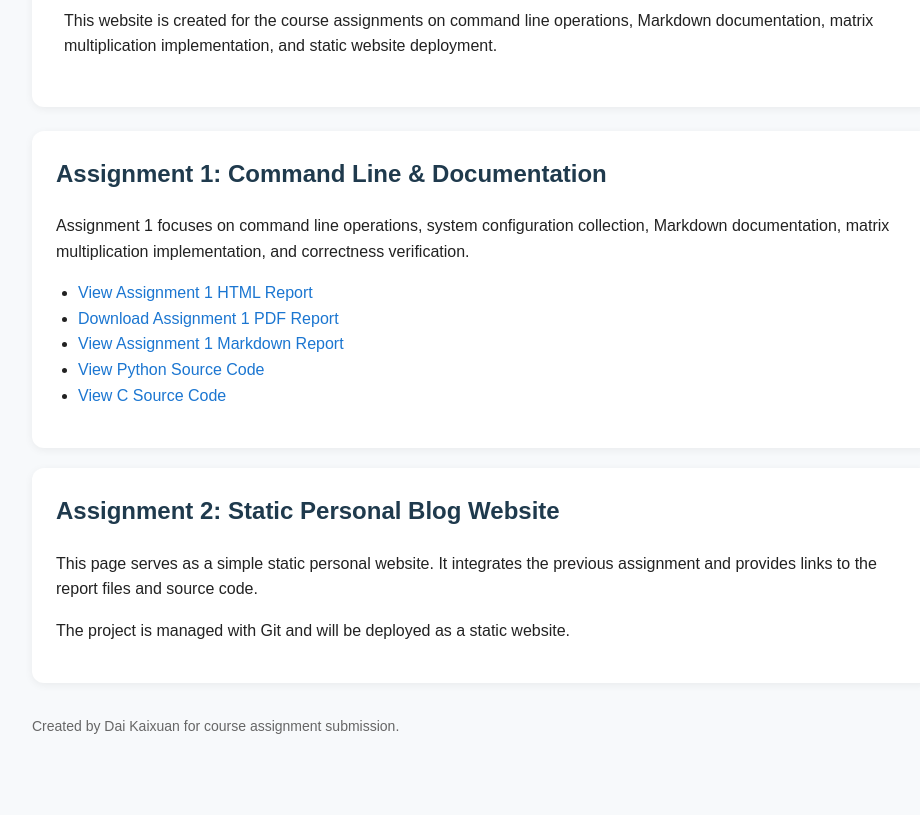
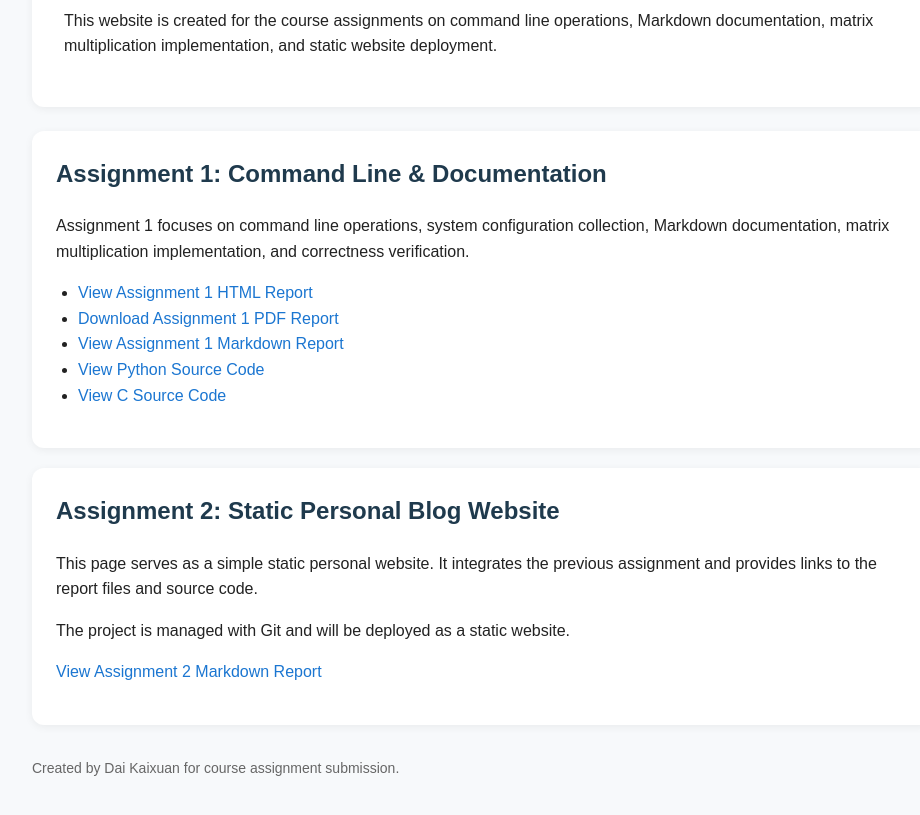
Before and after one commit to Cinnamon-17/remote-dev-blog, a plain HTML site: page index.html in a window 1280 px wide. Shown: the part 137-952 px from the top of the page, without its empty margins (158-1078 px from the left). Before the commit the page ends 915 px from the top, so only its background shows below. Drawn offline with Linux system fonts and the light colour scheme.

Commit message:
Add assignment 2 documentation

```diff
--- a/index.html
+++ b/index.html
@@ -94,6 +94,8 @@
     <p>
         The project is managed with Git and will be deployed as a static website.
     </p>
+
+    <p><a href="assignment2_report.md">View Assignment 2 Markdown Report</a></p>
 </section>
 
 <footer>
```
Also changed, not shown: 1 other file.
